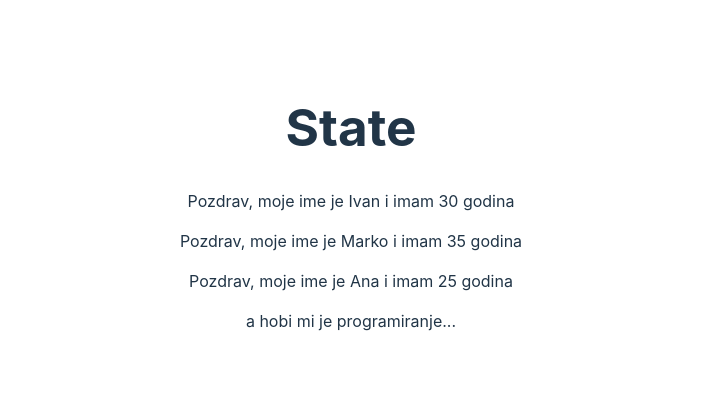
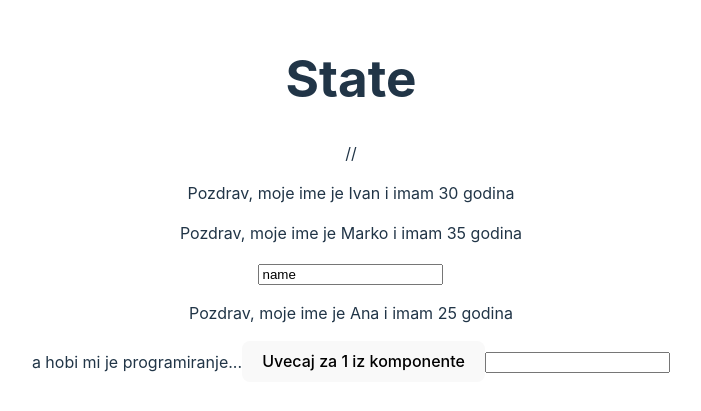
Before and after one commit to Durdicas/example_class_state, a React (Vite) app: page / in a window 1280 px wide. Shown: the part 201-612 px from the top of the page, without its empty margins (289-990 px from the left). Built offline with nearby package versions, Linux system fonts and the light colour scheme.

Commit message:
add zadatak_cetvrti

```diff
--- a/src/App.jsx
+++ b/src/App.jsx
@@ -1,26 +1,50 @@
 import './App.css'
 import { Component } from 'react'
 import { UserClass, UserFunction, UserChildren } from './user'
+import  Komponents  from './Komponents'
+import { useState } from 'react'
 
-const users = [
-  { name: 'Ivan', years: 30, },
-  { name: 'Marko', years: 35 },
-  { name: 'Ana', years: 25 },
-];
+function App() {
 
-class App extends Component {
-  render() {
+    const initialUsers = [
+      { name: 'Ivan', years: 30, },
+      { name: 'Marko', years: 35 },
+      { name: 'Ana', years: 25 },
+    ];
+
+    const[users, setUsers] = useState(initialUsers)
+
+    const tekst = "Proizvoljan tekst"
+
+    const uvecajGodine = () => {
+      setUsers(prevState => {
+        const updateUsers = prevState.map(user => {
+          return { ...user, years: user.years + 1}
+        })
+        return updateUsers
+      })
+    }
+
+    const handleChangeName = event => {
+      console.log("handleChangeName", event.target.value)
+      const newUsers = [...users]
+      newUsers[1].name = event.target.value
+      setUsers(newUsers)
+    }
+
+
+
     return (
       <>
         <h1>State</h1>
-        <UserClass name={users[0].name} years={users[0].years} />
-        <UserFunction name={users[1].name} years={users[1].years} />
+        //<UserClass name={users[0].name} years={users[0].years} />
+        <UserFunction name={users[1].name} years={users[1].years} changeName={handleChangeName}/>
         <UserChildren name={users[2].name} years={users[2].years}>
           a hobi mi je programiranje...
         </UserChildren>
+        <Komponents uvecaj={uvecajGodine} />
       </>
     )
   }
-}
 
 export default App
--- a/src/Komponents.jsx
+++ b/src/Komponents.jsx
@@ -0,0 +1,10 @@
+const Komponents = ({uvecaj}) => {
+    return (
+      <>
+          <button onClick={uvecaj}>Uvecaj za 1 iz komponente</button>
+          <input type="text" onChange={(event) => {console.log(event.target.value)}}/>
+      </>
+    )
+  }
+
+  export default Komponents
--- a/src/user/UserFunction.jsx
+++ b/src/user/UserFunction.jsx
@@ -1,5 +1,8 @@
-export default function UserClass({name, years}) {
+export default function UserFunction({name, years, changeName}) {
     return (
-      <p>Pozdrav, moje ime je {name} i imam {years} godina</p>
+      <>
+          <p>Pozdrav, moje ime je {name} i imam {years} godina</p>
+          <input type="text" value="name" onChange={changeName}/>
+      </>
     )
 }
```
